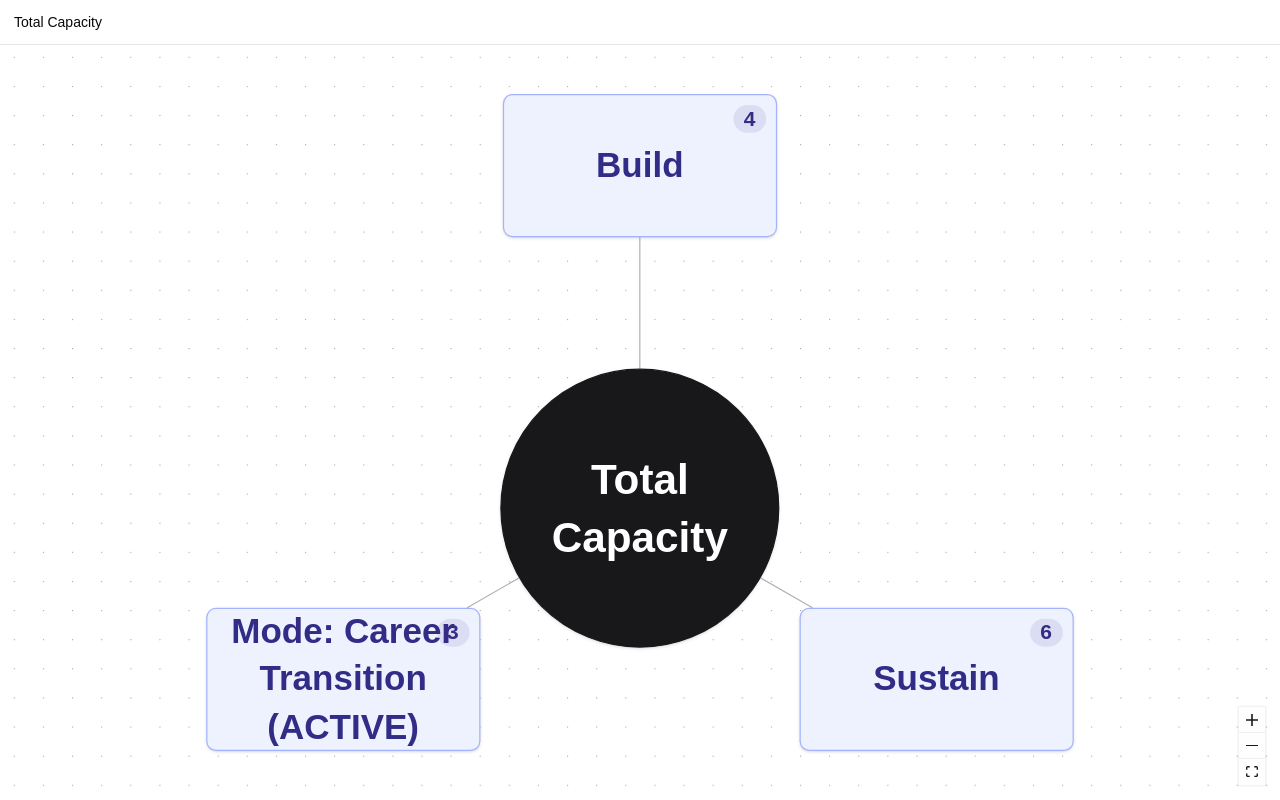
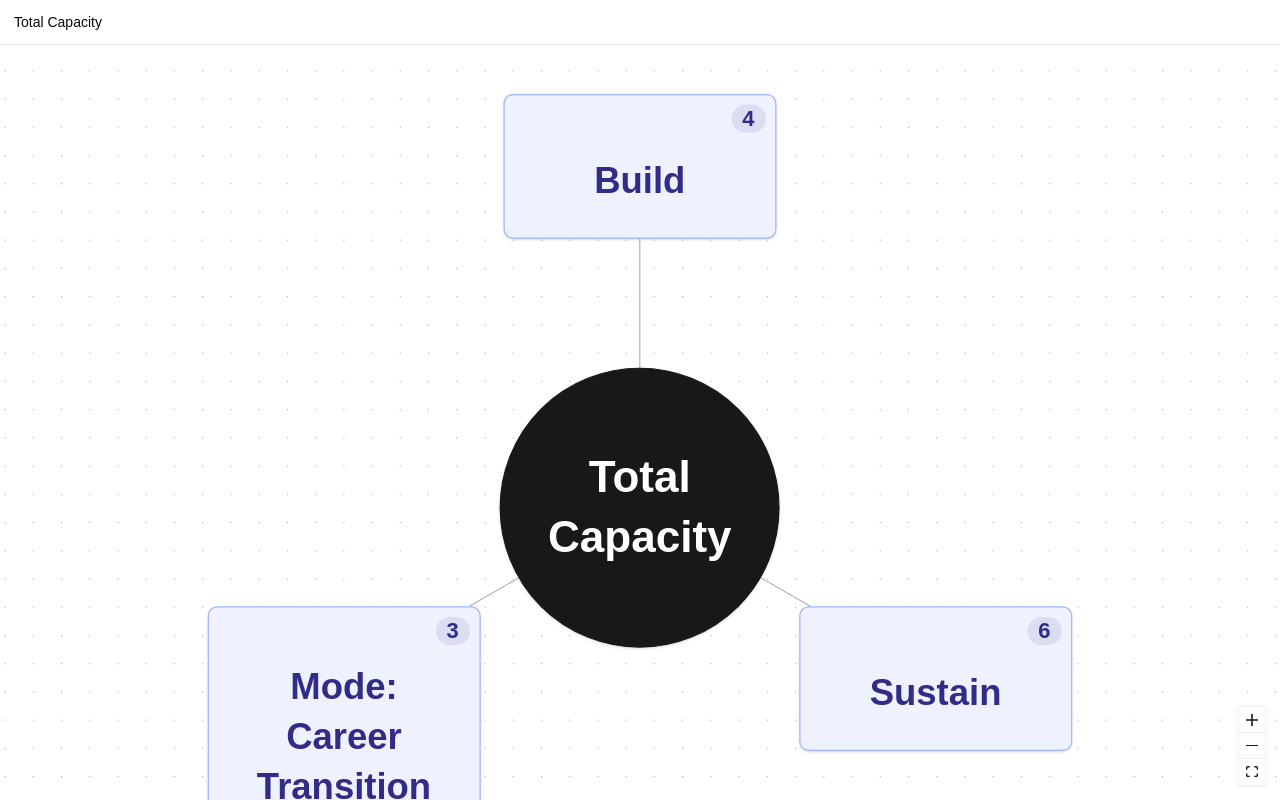
Before and after one commit to HarshK99/bandwidth, a Next.js app: page / in a window 1280 px wide. Built offline with nearby package versions, Linux system fonts and the light colour scheme.

Commit message:
increase text size

```diff
--- a/components/HierarchyFlowNode.tsx
+++ b/components/HierarchyFlowNode.tsx
@@ -62,20 +62,6 @@ const LEVEL_STYLES: Record<NodeLevel, LevelStyle> = {
   mode: BASE_LEVEL_STYLES.masterFunction,
 };
 
-// Endpoint marker: a plain ring, deliberately a different shape from the
-// child-count pill, so leaf-vs-branch reads without relying on color.
-function LeafMarker() {
-  return (
-    <svg
-      aria-hidden="true"
-      viewBox="0 0 10 10"
-      className="h-[0.9em] w-[0.9em] shrink-0 opacity-70"
-    >
-      <circle cx="5" cy="5" r="4" fill="none" stroke="currentColor" strokeWidth="1.5" />
-    </svg>
-  );
-}
-
 export default function HierarchyFlowNode({
   data,
 }: {
@@ -89,6 +75,24 @@ export default function HierarchyFlowNode({
   const style = LEVEL_STYLES[node.level];
   const variant = isCircle ? style.focus : isLeaf ? style.leaf : style.child;
 
+  const text = (
+    <>
+      <span
+        className={[
+          "break-words font-semibold leading-snug",
+          isCircle ? "text-[1.05em]" : "text-[1em] font-medium",
+        ].join(" ")}
+      >
+        {node.label}
+      </span>
+      {node.meta && (
+        <span className="break-words text-[0.68em] opacity-70">
+          {node.meta}
+        </span>
+      )}
+    </>
+  );
+
   return (
     <div
       title={
@@ -96,11 +100,13 @@ export default function HierarchyFlowNode({
       }
       style={{ fontSize }}
       className={[
-        // h-full/w-full fill the fixed width/height xyflow sets on the node
-        // wrapper (from radial-layout.ts) — without them the box only takes
-        // its content's natural height, leaving a mismatched gap below.
-        "relative flex h-full w-full flex-col items-center justify-center gap-1 border text-center shadow-sm transition-colors",
-        isCircle ? "rounded-full px-5 py-4" : "rounded-lg px-3 py-2",
+        // min-h-full (not h-full): the box always fills at least the size
+        // radial-layout.ts estimated, but can grow taller for a longer
+        // label instead of clipping/spilling past a fixed-height border.
+        "relative flex min-h-full w-full flex-col items-center justify-center gap-1 border text-center shadow-sm transition-colors",
+        isCircle
+          ? "rounded-full px-[1em] py-[0.85em]"
+          : "rounded-lg px-[0.75em] pb-[0.65em] pt-[1.5em]",
         variant,
         clickable ? "cursor-pointer" : "cursor-default",
         isCircle && clickable ? "hover:brightness-110" : "",
@@ -112,26 +118,21 @@ export default function HierarchyFlowNode({
         isConnectable={false}
         className="opacity-0"
       />
-      {role === "child" &&
-        (isLeaf ? (
-          <span className="absolute right-2 top-2">
-            <LeafMarker />
-          </span>
-        ) : (
-          <span className="absolute right-2 top-2 rounded-full bg-current/10 px-[0.5em] py-[0.15em] text-[0.6em] font-semibold leading-none">
-            {childCount}
-          </span>
-        ))}
-      <span
-        className={[
-          "font-semibold leading-snug",
-          isCircle ? "text-[1.05em]" : "text-[1em] font-medium",
-        ].join(" ")}
-      >
-        {node.label}
-      </span>
-      {node.meta && (
-        <span className="text-[0.68em] opacity-70">{node.meta}</span>
+      {role === "child" && !isLeaf && (
+        <span className="absolute right-2 top-2 rounded-full bg-current/10 px-[0.5em] py-[0.15em] text-[0.6em] font-semibold leading-none">
+          {childCount}
+        </span>
+      )}
+      {isCircle ? (
+        // Text lays out in the full square box regardless of the rounded
+        // border, so an off-center wrapped line can run past the circle's
+        // curve into its corners. Capping the text block's width keeps
+        // every line within the circle at any vertical offset.
+        <div className="flex max-w-[70%] flex-col items-center gap-1">
+          {text}
+        </div>
+      ) : (
+        text
       )}
       <Handle
         type="source"
--- a/components/MindMap.tsx
+++ b/components/MindMap.tsx
@@ -67,6 +67,7 @@ function MindMapCanvas() {
           onNodeClick={handleNodeClick}
           nodesDraggable={false}
           nodesConnectable={false}
+          nodesFocusable={false}
           elementsSelectable={false}
           fitView
           fitViewOptions={{ padding: 0.15 }}
--- a/components/radial-layout.ts
+++ b/components/radial-layout.ts
@@ -32,10 +32,13 @@ function lerp(max: number, min: number, t: number): number {
   return max - t * (max - min);
 }
 
-// t=0 → few items on screen (biggest), t=1 → many items (smallest-but-floor)
+// t=0 → few items on screen (biggest), t=1 → many items (smallest-but-floor).
+// Floored at 2, not 1: a single child otherwise interpolated all the way to
+// the top of the scale and looked oversized — 2 items already reads as
+// "plenty of room," so 1 item uses that same size rather than going bigger.
 function sizeFactor(childCount: number): number {
-  const clamped = Math.min(Math.max(childCount, 1), MANY_ITEMS_COUNT);
-  return (clamped - 1) / (MANY_ITEMS_COUNT - 1);
+  const clamped = Math.min(Math.max(childCount, 2), MANY_ITEMS_COUNT);
+  return (clamped - 2) / (MANY_ITEMS_COUNT - 2);
 }
 
 function circleBoundaryPoint(
```
